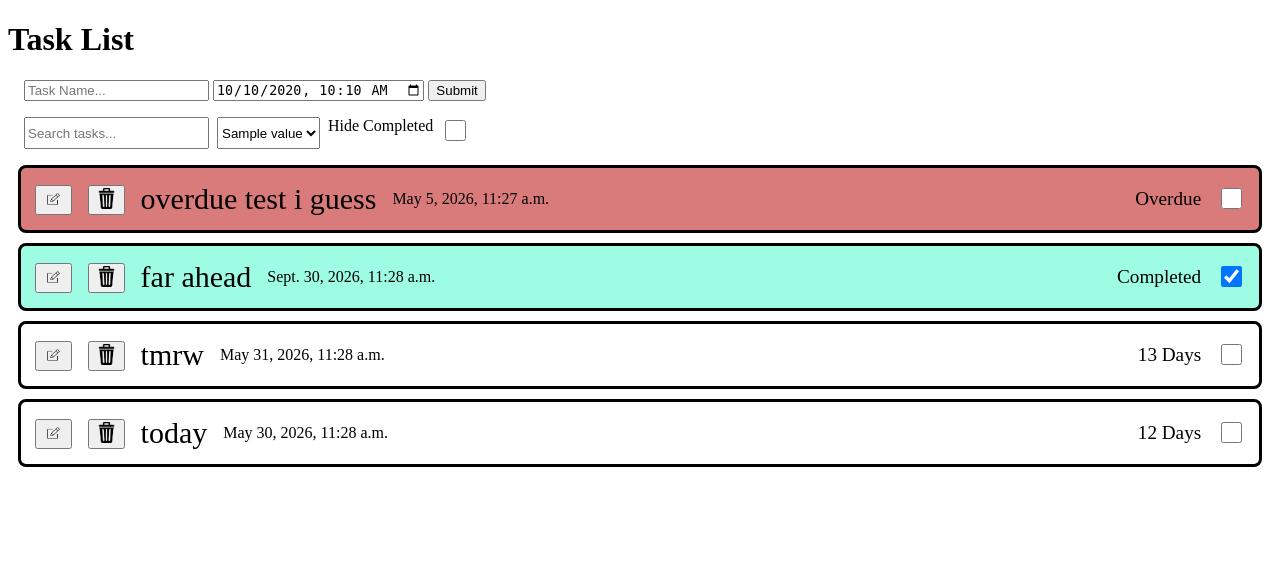
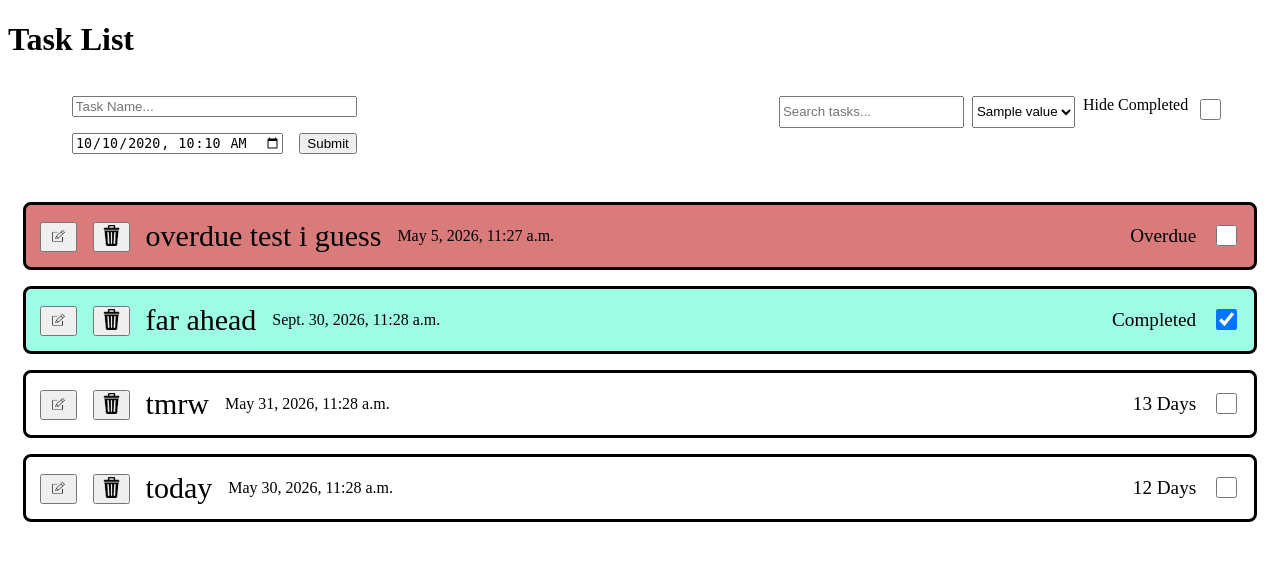
Before and after one commit to madayuki1/django_todo, a Django app: template tasks/templates/tasks/tasks.html in a window 1280 px wide. Shown: the top 561 px of the page. Run offline with Django 5.2, Linux system fonts and the light colour scheme; data comes from the database, SQL or seed files in the repository; both versions use the stored data as it was after the commit; the template is opened without the code that fills it: values that come from a table or form of the project are taken from there, most other values are stand-ins (such as "Sample title", 1, 10 or a date in 2020); some libraries are stand-ins or nearby versions.

Commit message:
refactor

```diff
--- a/tasks/static/tasks/style.css
+++ b/tasks/static/tasks/style.css
@@ -5,7 +5,30 @@
     justify-content: center;
     align-items: center;
 }
+.toolbar{
+    display: flex;
+    justify-content: space-between;
+    align-items: start;
+    gap: 1rem;
+    flex-wrap: wrap;
+    max-width: 1200px;
+    margin: 1rem auto;
+}
 .input-bar{
+    display: flex;
+    flex-direction: column;
+    gap: 1rem;
+    margin: 1rem;
+}
+.input-bar #task-input{
+    display: block;
+    width: 90%;
+    box-sizing: border-box;
+    margin: 0 auto;
+}
+.input-bar-bottom{
+    display: flex;
+    gap: 1rem;
     margin: 1rem;
 }
 .search-bar{
@@ -35,6 +58,8 @@
     display: flex;
     justify-content: space-between;
     align-items: center;
+    max-width: 1200px;
+    margin: 1rem auto;
 }
 .completed-article{
     background-color: #9ffce4;
--- a/tasks/templates/tasks/tasks.html
+++ b/tasks/templates/tasks/tasks.html
@@ -10,15 +10,18 @@
 </head>
 <body>
     <h1>Task List</h1>
-    <section class="input-bar">
+    <section class="toolbar">
+        <div class="input-bar">
             <form action="" method="post">
                 {% csrf_token %}
                 <input type="text" name="title" id="task-input" placeholder="Task Name...">
-            <input type="datetime-local" name="due_date" id="btn-date" value="{{ tomorrow| date:'Y-m-d\\TH:i' }}">
+                <div class="input-bar-bottom">
+                    <input type="datetime-local" name="due_date" id="btn-date" value="{{ tomorrow| date:'Y-m-d\TH:i' }}">
                     <button type="submit">Submit</button>
+                </div>
             </form>
-    </section>
-    <section class="search-bar">
+        </div>
+        <div class="search-bar">
             {% csrf_token %}
             <input
                 type="text"
@@ -29,7 +32,6 @@
                 hx-target="#task-list"
                 hx-swap="innerHTML"
                 hx-include="closest form"
-
                 placeholder="Search tasks..."
             >
             <form action="" method="get">
@@ -40,8 +42,14 @@
                     {% endfor %}
                 </select>
                 <span>Hide Completed</span>
-            <input type="checkbox" name="hide-completed" id="hide-completed" onchange="this.form.submit()">
+                <input
+                    type="checkbox"
+                    name="hide-completed"
+                    id="hide-completed"
+                    {% if hide_completed %} checked {% endif %}
+                    onchange="this.form.submit()">
             </form>
+        </div>
     </section>
     <div id="task-list">
         {% include "tasks/task_list.html" %}
--- a/tasks/views.py
+++ b/tasks/views.py
@@ -18,7 +18,7 @@ def index(request):
         tasks = tasks.filter(title__icontains = search)
 
     if hide_completed:
-        tasks = tasks.filter(hide_completed = hide_completed)
+        tasks = tasks.filter(completed = False)
 
     tasks = get_sorted_task(tasks = tasks, selected_sort=selected_sort)
 
```
Also changed, not shown: db.sqlite3. Lines whose indentation alone changed are shown as unchanged.
